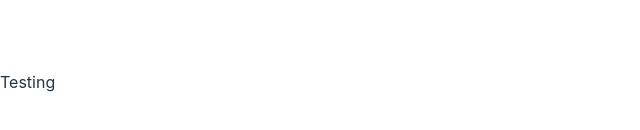
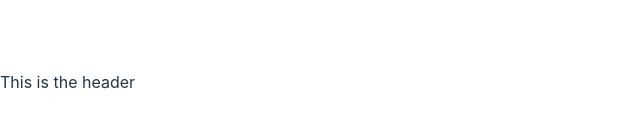
Before and after one commit to Cr1sti4n85/todo-app, a React (Vite) app: page / in a window 1280 px wide. Shown: the part 318-448 px from the top of the page, without its empty margins (0-640 px from the left). Built offline with nearby package versions, Linux system fonts and the light colour scheme.

Commit message:
Create main component files

```diff
--- a/src/App.jsx
+++ b/src/App.jsx
@@ -1,6 +1,17 @@
+import Header from "./components/Header";
+import TodoList from "./components/TodoList";
+import Tabs from "./components/Tabs";
+import TodoInput from "./components/TodoInput";
+
 function App() {
-  let test = "Testing";
-  return <div>{test}</div>;
+  return (
+    <div>
+      <Header />
+      <Tabs />
+      <TodoList />
+      <TodoInput />
+    </div>
+  );
 }
 
 export default App;
--- /dev/null
+++ b/src/components/Header.jsx
@@ -0,0 +1,5 @@
+function Header() {
+  return <header>This is the header</header>;
+}
+
+export default Header;
--- /dev/null
+++ b/src/components/Tabs.jsx
@@ -0,0 +1,5 @@
+function Tabs() {
+  return <nav></nav>;
+}
+
+export default Tabs;
--- /dev/null
+++ b/src/components/TodoCard.jsx
@@ -0,0 +1,5 @@
+function TodoCard() {
+  return <div></div>;
+}
+
+export default TodoCard;
--- /dev/null
+++ b/src/components/TodoInput.jsx
@@ -0,0 +1,5 @@
+function TodoInput() {
+  return <div></div>;
+}
+
+export default TodoInput;
--- /dev/null
+++ b/src/components/TodoList.jsx
@@ -0,0 +1,11 @@
+import TodoCard from "./TodoCard";
+
+function TodoList() {
+  return (
+    <div>
+      <TodoCard />
+    </div>
+  );
+}
+
+export default TodoList;
```
